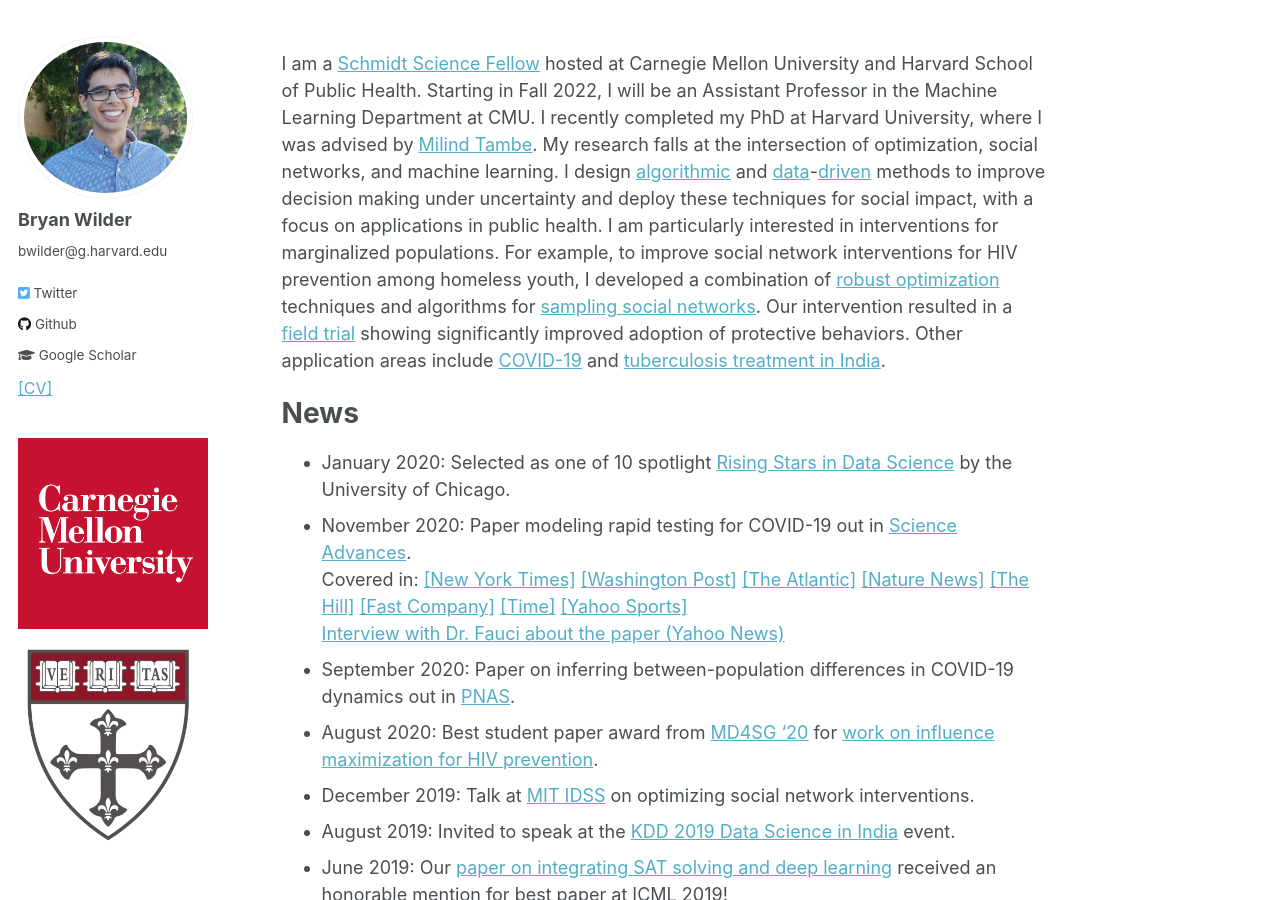
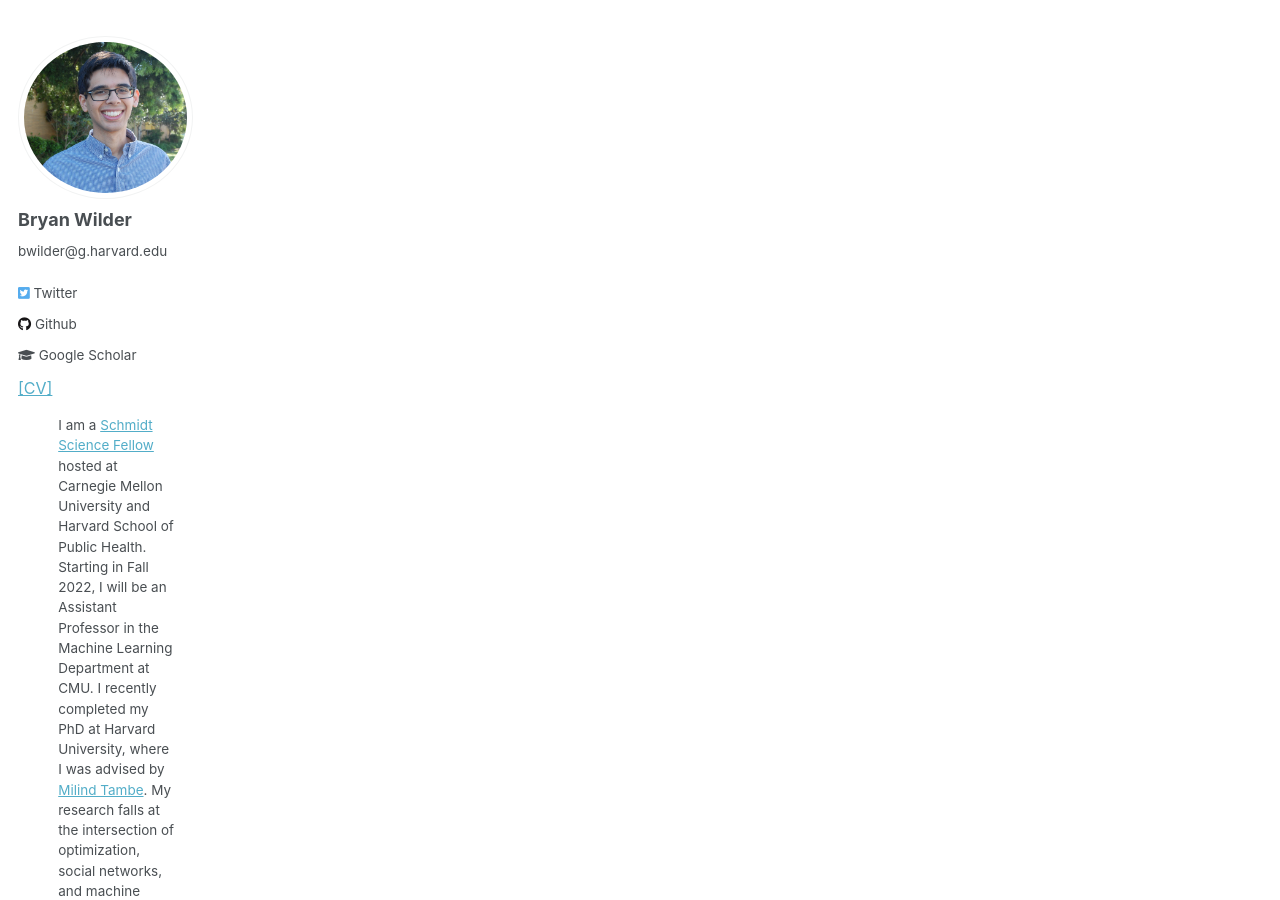
Before and after one commit to bryanwilder/bryanwilder.github.io, a Jekyll site: the page built from _pages/about.md, in a window 1280 px wide and 900 px high. Built offline with Jekyll 4.4.1, drawn with Linux system fonts in a browser that asks for light colours.

Commit message:
Update author-profile.html

```diff
--- a/_includes/author-profile.html
+++ b/_includes/author-profile.html
@@ -119,12 +119,4 @@
 {% endif %}
     </ul>
 	<font size="3"><a href = "files/cv.pdf">[CV]</a></font><br>
-  </div>
-    <div>
-    {% if author.avatar contains "://" %}
-    	<img src="{{ author.logo }}" alt="{{ author.institution }}">
-    {% else %}
-    	<img src="{{ author.logo | prepend: "/images/" | prepend: base_path }}" alt="{{ author.institution }}">
-    {% endif %}
-  </div>
 </div>
```
